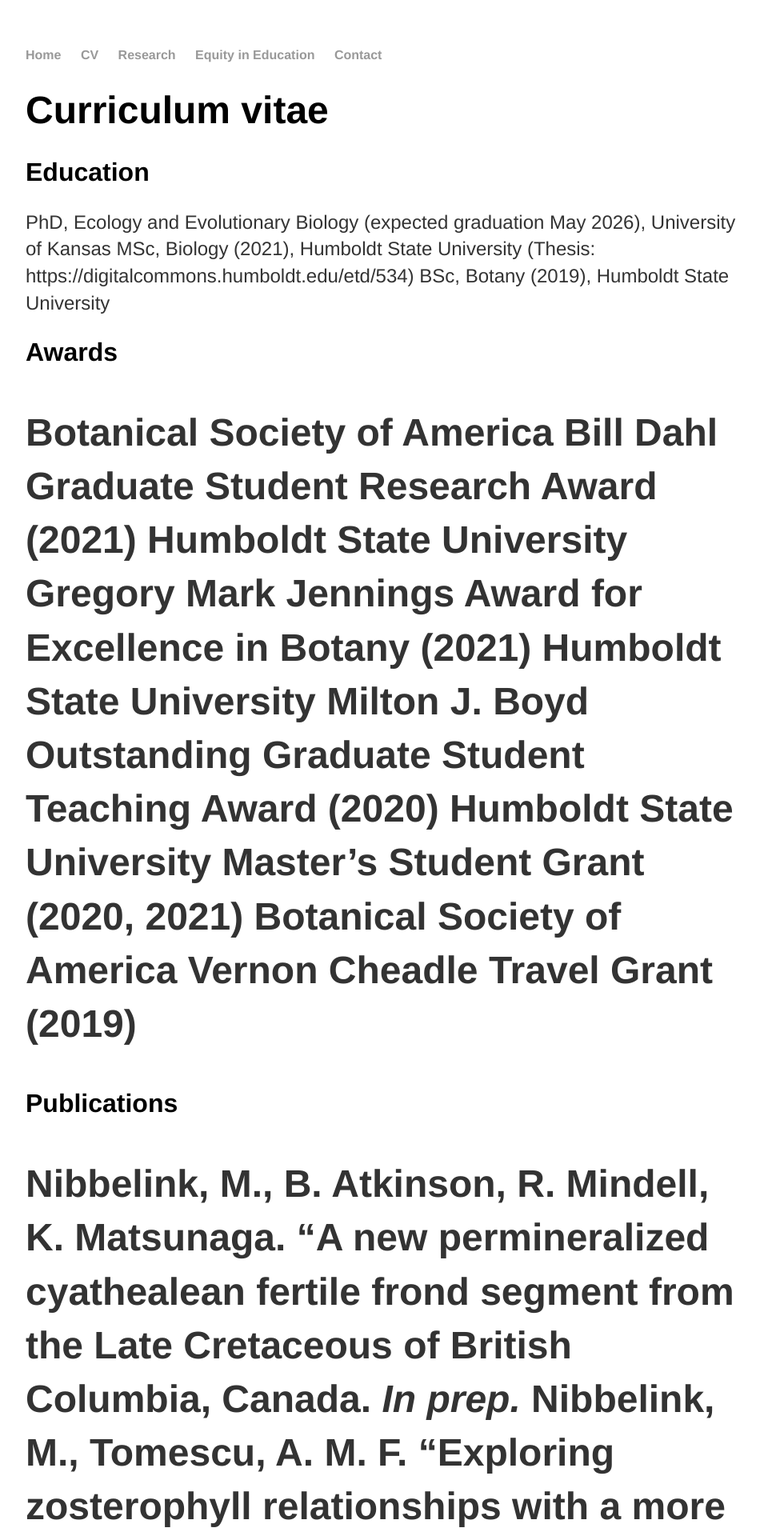
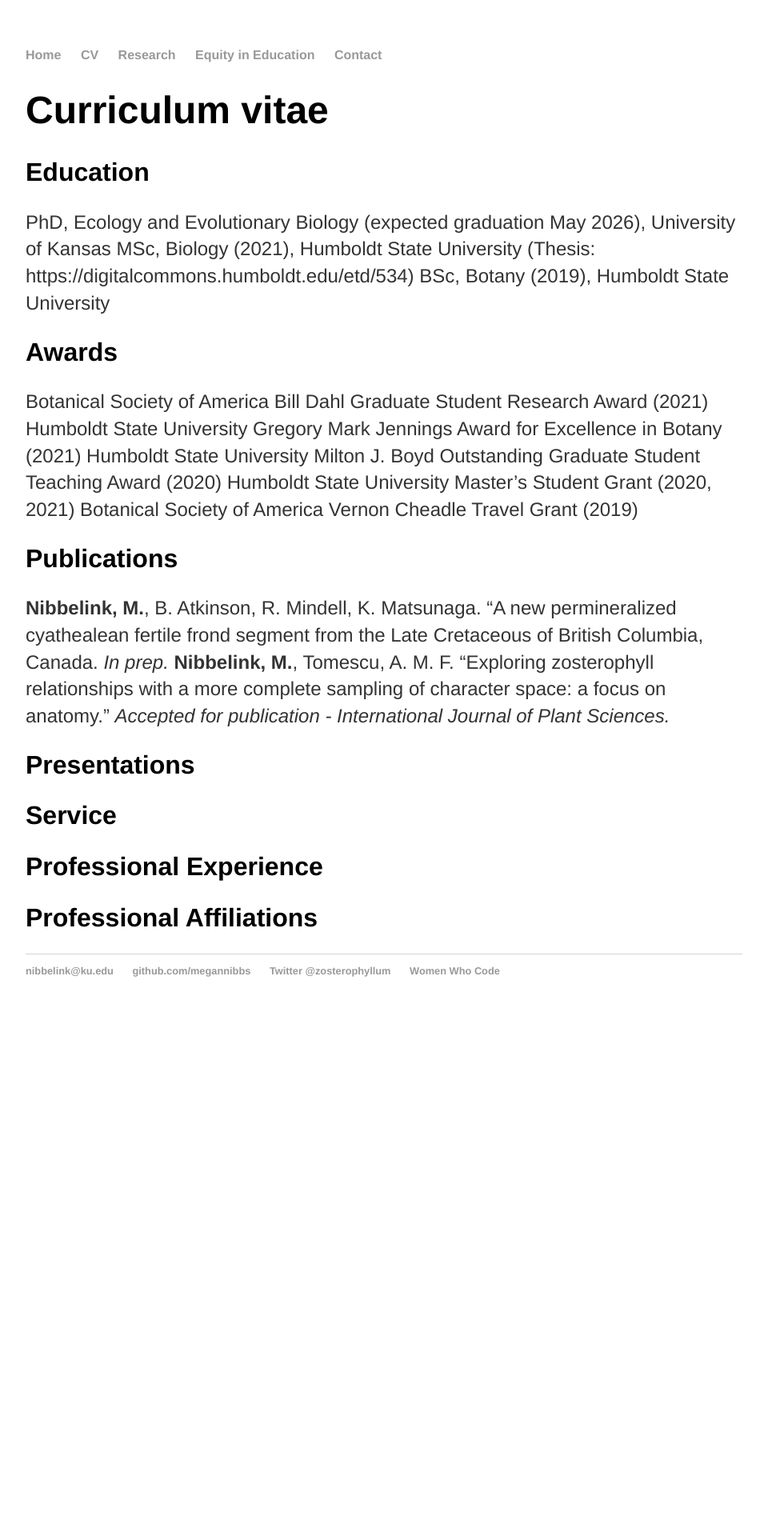
Before and after one commit to megannibbs/megannibbelink.github.io, a Jekyll site: the page built from cv/index.html, in a window 1280 px wide. Shown: the top 1920 px of the page at 80% size, without its empty margins (160-1110 px from the left). Built offline with Jekyll 4.4.1, drawn with Linux system fonts in a browser that asks for light colours; after the commit the page ends 1281 px from its top, so only the background shows below that.

```diff
--- a/cv/index.html
+++ b/cv/index.html
@@ -8,13 +8,13 @@ title: Meg Nibbelink | CV
 	<p>PhD, Ecology and Evolutionary Biology (expected graduation May 2026), University of Kansas
 		MSc, Biology (2021), Humboldt State University (Thesis: https://digitalcommons.humboldt.edu/etd/534)
 		BSc, Botany (2019), Humboldt State University</p>
-	<h2>Awards<h2>
+	<h2>Awards</h2>
 	<p>Botanical Society of America Bill Dahl Graduate Student Research Award (2021)
 		Humboldt State University Gregory Mark Jennings Award for Excellence in Botany (2021)
 		Humboldt State University Milton J. Boyd Outstanding Graduate Student Teaching Award (2020)
 		Humboldt State University Master’s Student Grant (2020, 2021)
 		Botanical Society of America Vernon Cheadle Travel Grant (2019)</p>
-	<h2>Publications<h2>
+	<h2>Publications</h2>
 	<p><strong>Nibbelink, M.</strong>, B. Atkinson, R. Mindell, K. Matsunaga. “A new permineralized cyathealean fertile frond segment from the Late
 		Cretaceous of British Columbia, Canada. <em>In prep.</em>
 		<strong>Nibbelink, M.</strong>, Tomescu, A. M. F. “Exploring zosterophyll relationships with a more complete sampling of character space: a focus on anatomy.”
```
